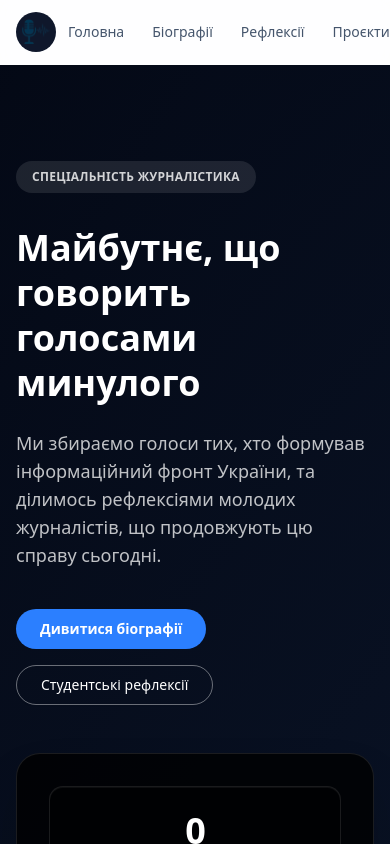
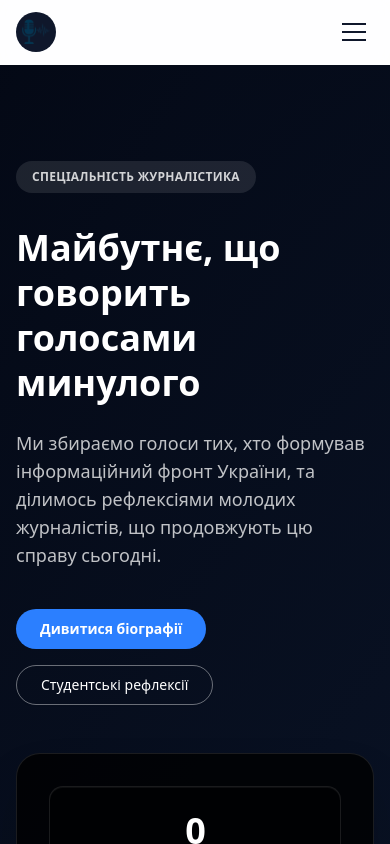
Before and after one commit to shameworm/media-blog-journalism, a Next.js app in the folder nextjs-media-blog-journalism/: page / in a window 390 px wide. Shown: the top 844 px of the page. Built offline with nearby package versions, Linux system fonts and the light colour scheme; no server answers.

Commit message:
feat; hamburger for mobile

```diff
--- a/nextjs-media-blog-journalism/src/components/Header.tsx
+++ b/nextjs-media-blog-journalism/src/components/Header.tsx
@@ -1,13 +1,21 @@
+'use client'
+
 import Image from 'next/image'
 import Link from 'next/link'
+import {useState} from 'react'
 
 import {Button} from '@/components/ui/button'
 
 export default function Header() {
+  const [isMenuOpen, setIsMenuOpen] = useState(false)
+
+  const toggleMenu = () => setIsMenuOpen(!isMenuOpen)
+  const closeMenu = () => setIsMenuOpen(false)
+
   return (
     <header className="sticky top-0 z-50 border-b border-white/30 bg-white/80 backdrop-blur">
       <div className="container mx-auto flex h-16 items-center justify-between px-4">
-        <Link href="/" className="flex items-center gap-3">
+        <Link href="/" className="flex items-center gap-3" onClick={closeMenu}>
           <div className="relative flex h-10 w-10 items-center justify-center rounded-full bg-slate-900 text-white">
             <Image src="/images/logo.svg" alt="Логотип Спеціальність Журналістика" width={28} height={28} />
           </div>
@@ -16,7 +24,8 @@ export default function Header() {
           </div>
         </Link>
 
-        <nav className="flex items-center gap-1 text-sm font-medium text-slate-600">
+        {/* Desktop Navigation */}
+        <nav className="hidden items-center gap-1 text-sm font-medium text-slate-600 md:flex">
           <Link href="/">
             <Button variant="ghost" size="sm" className="text-slate-600 hover:text-slate-900">
               Головна
@@ -42,6 +51,52 @@ export default function Header() {
         <Button asChild size="sm" className="hidden rounded-full bg-slate-900 px-4 text-white hover:bg-slate-700 md:inline-flex">
           <Link href="/about">Про проєкт</Link>
         </Button>
+
+        {/* Mobile Burger Button */}
+        <button
+          onClick={toggleMenu}
+          className="flex flex-col items-center justify-center gap-1.5 p-2 md:hidden"
+          aria-label="Toggle menu"
+        >
+          <span className={`h-0.5 w-6 bg-slate-900 transition-all duration-300 ${isMenuOpen ? 'translate-y-2 rotate-45' : ''}`} />
+          <span className={`h-0.5 w-6 bg-slate-900 transition-all duration-300 ${isMenuOpen ? 'opacity-0' : ''}`} />
+          <span className={`h-0.5 w-6 bg-slate-900 transition-all duration-300 ${isMenuOpen ? '-translate-y-2 -rotate-45' : ''}`} />
+        </button>
+      </div>
+
+      {/* Mobile Menu */}
+      <div
+        className={`absolute left-0 right-0 top-16 bg-white shadow-lg transition-all duration-300 md:hidden ${
+          isMenuOpen ? 'max-h-screen opacity-100' : 'max-h-0 opacity-0 overflow-hidden'
+        }`}
+      >
+        <nav className="container mx-auto flex flex-col gap-2 px-4 py-4">
+          <Link href="/" onClick={closeMenu}>
+            <Button variant="ghost" size="sm" className="w-full justify-start text-slate-600 hover:text-slate-900">
+              Головна
+            </Button>
+          </Link>
+          <Link href="/biographies" onClick={closeMenu}>
+            <Button variant="ghost" size="sm" className="w-full justify-start text-slate-600 hover:text-slate-900">
+              Біографії
+            </Button>
+          </Link>
+          <Link href="/reflections" onClick={closeMenu}>
+            <Button variant="ghost" size="sm" className="w-full justify-start text-slate-600 hover:text-slate-900">
+              Рефлексії
+            </Button>
+          </Link>
+          <Link href="/projects" onClick={closeMenu}>
+            <Button variant="ghost" size="sm" className="w-full justify-start text-slate-600 hover:text-slate-900">
+              Проєкти
+            </Button>
+          </Link>
+          <Link href="/about" onClick={closeMenu}>
+            <Button size="sm" className="mt-2 w-full rounded-full bg-slate-900 text-white hover:bg-slate-700">
+              Про проєкт
+            </Button>
+          </Link>
+        </nav>
       </div>
     </header>
   )
```
